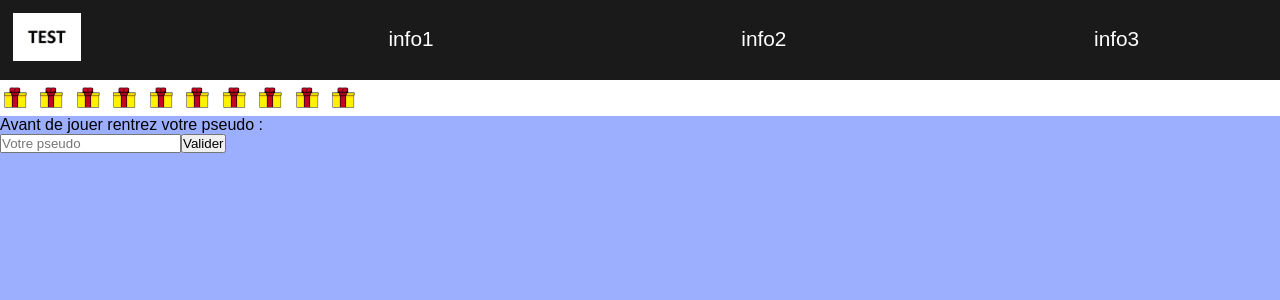
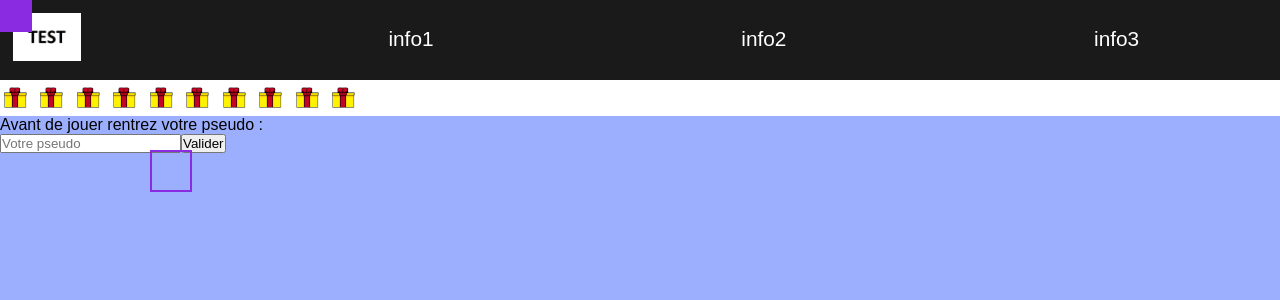
Before and after one commit to TitouanPastor/SisQuest, a PHP site: page / in a window 1280 px wide. Shown: the top 300 px of the page. Run offline with PHP 8.4, Linux system fonts and the light colour scheme.

Commit message:
Drag and drop fonctionnel

```diff
--- a/css/style.css
+++ b/css/style.css
@@ -26,6 +26,31 @@ video {
     right: 0;
     width: 800px;
     height: auto;
+}
+
+body {
+    position: relative;
+}
+
+.drag {
+    z-index: 2;
+    position: fixed;
+    cursor: pointer;
+    width: 32px;
+    height: 32px;
+    background-color: blueviolet;
+    user-select: none;
+}
+
+#dragtarget {
+    z-index: 1;
+    position: fixed;
+    cursor: pointer;
+    width: 42px;
+    height: 42px;
+    top: 150px;
+    left: 150px;
+    border:2px solid blueviolet;
 }
 
 /*////////////////////////////////*/
--- a/index.php
+++ b/index.php
@@ -10,6 +10,7 @@
 </head>
 
 <body>
+    <div id="drag" class="drag"></div>
     <video width="500px" height="500px" playsinline controls>
         <source src="img/fantinvideo.webm" type="video/webm">
     </video>
@@ -34,6 +35,7 @@
         <img class="cadeau" id="cadeau9" src="img/cadeau.png" alt="Un cadeau">
         <img class="cadeau" id="cadeau10" src="img/cadeau.png" alt="Un cadeau">
 
+        <span class="infodragdrop"></span>
         <span class="infokonami"></span>
         <section id="jeu">
             <?php
@@ -122,6 +124,8 @@
 
             </form>
         </section>
+
+        <div id="dragtarget" class="dragtarget"></div>
         <section id="information">
             <article id="info1" class="information-article">
                 <h1>Informations 1</h1>
@@ -314,6 +318,7 @@
 
     tabCadeaux = [false, false, false, false, false, false, false, false, false, false]
     var nbkdo = 0;
+
     function sessionCadeaux(idDuCadeau) {
 
         var kdo = document.getElementById(idDuCadeau);
@@ -341,8 +346,38 @@
             await new Promise(r => setTimeout(r, 10000));
             videofantin.style.display = "none";
         }
+    }
 
-    }
+    // EASTEREGG DRAG DROP
+
+    // ON GET LA DIV DRAGGABLE
+    var drag = document.getElementById("drag");
+    var target = document.getElementById("dragtarget");
+    var checkPossedeImage = false;
+    drag.addEventListener("click", (event) => {
+        console.log(checkPossedeImage)
+        if (checkPossedeImage) {
+            checkPossedeImage = false;
+            if (
+                event.clientX <= target.offsetLeft + 42 &&
+                event.clientX >= target.offsetLeft &&
+                event.clientY <= target.offsetTop + 42 &&
+                event.clientY >= target.offsetTop && checkPossedeImage == false
+            ) {
+                // C GENIAL C SUPER C LE FEU TA GAGNE
+                var spaninfodrag = document.getElementById('dragtarget');
+                spaninfodrag.innerHTML = "C GENIAL C SUPER C LE FEU TA GAGNE";
+            }
+        } else {
+            checkPossedeImage = true;
+            document.addEventListener("mousemove", (event) => {
+                if (checkPossedeImage) {
+                    drag.style.left = event.clientX - 10 + "px";
+                    drag.style.top = event.clientY - 10 + "px";
+                }
+            });
+        }
+    });
 </script>
 
 </html>
```
Also changed, not shown: 1 other file.
